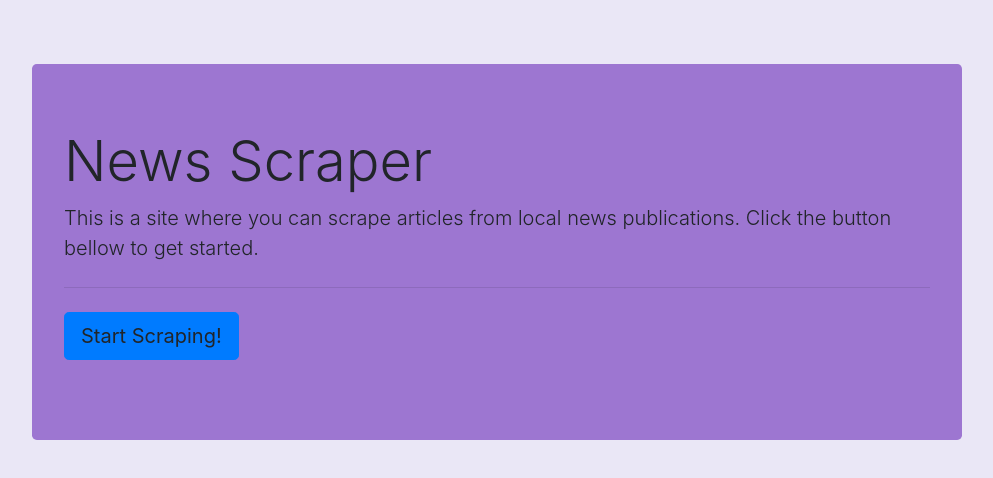
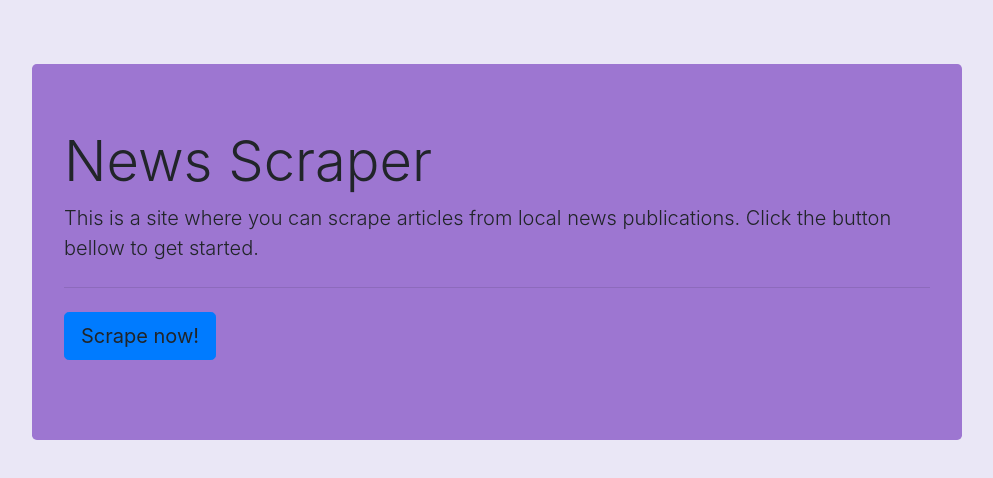
Before and after one commit to meganlockette/mongo-scraper, a website: page public/index.html in a window 1280 px wide. Shown: the whole page, without its empty margins (143-1136 px from the left). Drawn offline with nearby package versions, Linux system fonts and the light colour scheme; no server answers.

Commit message:
fixing button

```diff
--- a/public/index.html
+++ b/public/index.html
@@ -54,7 +54,7 @@
         <p class="lead">This is a site where you can scrape articles from local news publications. Click the button bellow to get started.</p>
         <hr class="my-4">
         <p class="lead">
-          <a class="btn btn-primary btn-lg" id="scrape-it" role="button">Start Scraping!</a>
+          <a class="btn btn-primary btn-lg" id="scrape-it" role="button">Scrape now!</a>
         </p>
       </div>
 
```
